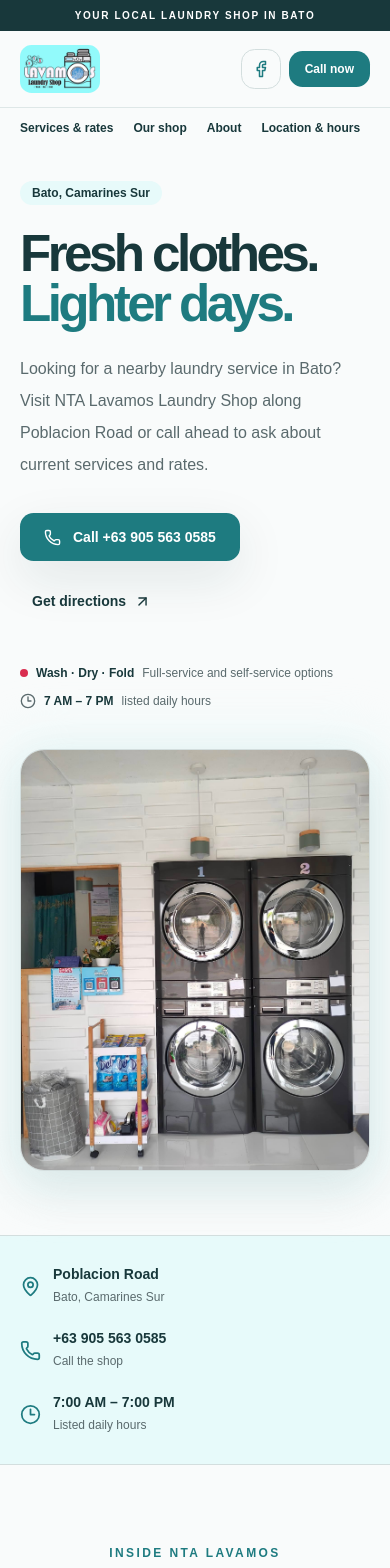
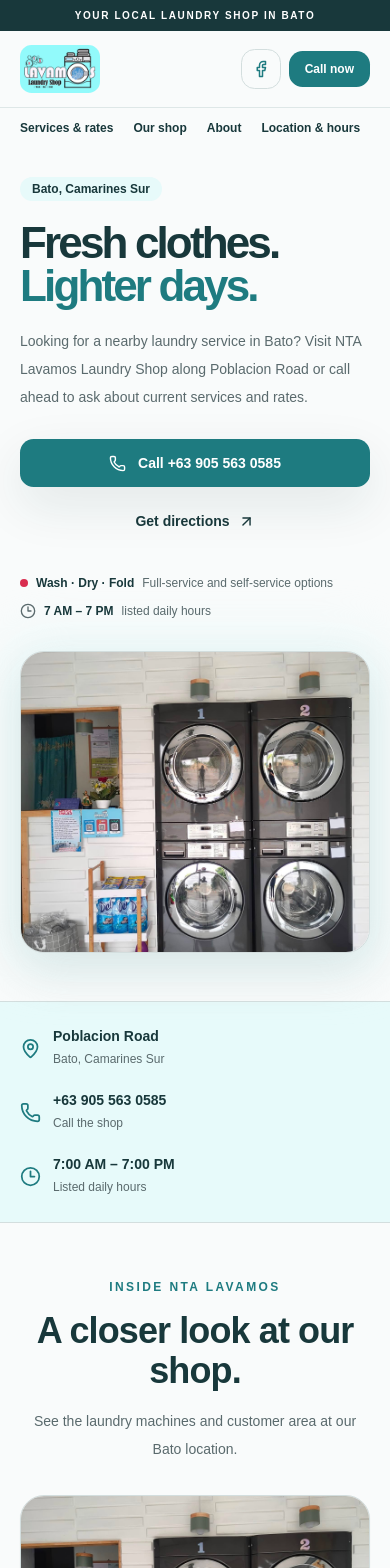
Before and after one commit to Draizen75/NTA-Lavamos-Laundry-Shop, a Next.js app: page / in a window 390 px wide. Shown: the top 1568 px of the page. Built offline with nearby package versions, Linux system fonts and the light colour scheme.

Commit message:
Improve mobile and tablet responsive layouts

```diff
--- a/app/page.tsx
+++ b/app/page.tsx
@@ -37,26 +37,26 @@ export default function Home() {
           <a href={business.facebook} target="_blank" rel="noopener noreferrer" className="inline-flex h-10 items-center gap-2 rounded-lg border border-border px-4 text-sm font-semibold text-brand-deep transition hover:border-primary hover:text-primary"><Facebook size={15} /> Facebook</a>
           <a href={business.phoneHref} className="inline-flex h-10 items-center gap-2 rounded-lg bg-primary px-4 text-sm font-semibold text-white shadow-sm transition hover:bg-primary/90"><Phone size={15} /> Call the shop</a>
         </nav>
-        <div className="flex items-center gap-2 md:hidden"><a href={business.facebook} target="_blank" rel="noopener noreferrer" aria-label="Visit NTA Lavamos on Facebook" className="grid h-10 w-10 place-items-center rounded-lg border border-border text-primary"><Facebook size={18} /></a><a href={business.phoneHref} className="rounded-lg bg-primary px-4 py-2.5 text-xs font-bold text-white">Call now</a></div>
+        <div className="flex items-center gap-2 lg:hidden"><a href={business.facebook} target="_blank" rel="noopener noreferrer" aria-label="Visit NTA Lavamos on Facebook" className="grid h-10 w-10 place-items-center rounded-lg border border-border text-primary"><Facebook size={18} /></a><a href={business.phoneHref} className="rounded-lg bg-primary px-4 py-2.5 text-xs font-bold text-white">Call now</a></div>
       </header>
-      <nav aria-label="Quick navigation" className="container flex gap-5 overflow-x-auto border-t border-border/70 py-3 text-xs font-semibold text-brand-deep md:hidden">
+      <nav aria-label="Quick navigation" className="container flex gap-5 overflow-x-auto border-t border-border/70 py-3 text-xs font-semibold text-brand-deep lg:hidden">
         <Link className="shrink-0" href="#services">Services & rates</Link><Link className="shrink-0" href="#gallery">Our shop</Link><Link className="shrink-0" href="#about">About</Link><Link className="shrink-0" href="#visit">Location & hours</Link>
       </nav>
 
-      <section className="container grid items-center gap-10 pb-16 pt-8 md:grid-cols-[1.02fr_0.98fr] md:pb-24 md:pt-12">
+      <section className="container grid items-center gap-8 pb-12 pt-7 sm:gap-10 sm:pb-16 sm:pt-10 lg:grid-cols-[1.02fr_0.98fr] lg:pb-24 lg:pt-12">
         <div className="relative z-10">
           <Badge variant="secondary" className="border-0 bg-brand-mint text-brand-deep">Bato, Camarines Sur</Badge>
-          <h1 className="mt-6 max-w-[650px] text-[clamp(3.2rem,7vw,5.8rem)] font-black leading-[0.98] tracking-[-0.07em] text-brand-deep">
+          <h1 className="mt-5 max-w-[650px] text-[clamp(2.75rem,9vw,5.8rem)] font-black leading-[0.98] tracking-[-0.065em] text-brand-deep sm:mt-6">
             Fresh clothes.<br /><span className="text-primary">Lighter days.</span>
           </h1>
-          <p className="mt-6 max-w-lg text-base leading-8 text-muted-foreground">
+          <p className="mt-5 max-w-lg text-sm leading-7 text-muted-foreground sm:mt-6 sm:text-base sm:leading-8">
             Looking for a nearby laundry service in Bato? Visit NTA Lavamos Laundry Shop along Poblacion Road or call ahead to ask about current services and rates.
           </p>
-          <div className="mt-8 flex flex-wrap items-center gap-4">
-            <a href={business.phoneHref} className="inline-flex h-12 items-center gap-3 rounded-lg bg-primary px-6 text-sm font-bold text-white shadow-soft transition hover:bg-primary/90"><Phone size={17} /> Call {business.phone}</a>
-            <a href={mapLink} target="_blank" rel="noopener noreferrer" className="inline-flex h-12 items-center px-3 text-sm font-bold text-brand-deep hover:text-primary">Get directions <ArrowUpRight className="ml-2" size={17} /></a>
+          <div className="mt-7 flex flex-col items-stretch gap-3 sm:mt-8 sm:flex-row sm:flex-wrap sm:items-center sm:gap-4">
+            <a href={business.phoneHref} className="inline-flex min-h-12 w-full items-center justify-center gap-3 rounded-lg bg-primary px-5 text-sm font-bold text-white shadow-soft transition hover:bg-primary/90 sm:w-auto sm:px-6"><Phone size={17} /> Call {business.phone}</a>
+            <a href={mapLink} target="_blank" rel="noopener noreferrer" className="inline-flex min-h-11 items-center justify-center px-3 text-sm font-bold text-brand-deep hover:text-primary sm:justify-start">Get directions <ArrowUpRight className="ml-2" size={17} /></a>
           </div>
-          <div className="mt-10 flex flex-wrap items-center gap-x-6 gap-y-3 text-xs text-muted-foreground">
+          <div className="mt-8 flex flex-col items-start gap-3 text-xs text-muted-foreground sm:mt-10 sm:flex-row sm:flex-wrap sm:items-center sm:gap-x-6 sm:gap-y-3">
             <span className="flex items-center gap-2"><span className="h-2 w-2 rounded-full bg-brand-red" /><strong className="text-brand-deep">Wash · Dry · Fold</strong> Full-service and self-service options</span>
             <span className="flex items-center gap-2"><Clock3 size={16} /><strong className="text-brand-deep">7 AM – 7 PM</strong> listed daily hours</span>
           </div>
@@ -72,14 +72,14 @@ export default function Home() {
               height={1365}
               priority
               sizes="(max-width: 768px) 100vw, 600px"
-              className="h-[420px] w-full object-cover sm:h-[520px]"
+              className="h-[300px] w-full object-cover sm:h-[420px] lg:h-[520px]"
             />
           </div>
         </div>
       </section>
 
       <section className="border-y border-border bg-brand-mint">
-        <div className="container grid gap-5 py-7 sm:grid-cols-3 sm:gap-8">
+        <div className="container grid gap-5 py-6 sm:grid-cols-2 sm:gap-6 lg:grid-cols-3 lg:gap-8 lg:py-7">
           <div className="flex items-center gap-3"><MapPin className="text-primary" size={21} /><span><strong className="block text-sm text-brand-deep">Poblacion Road</strong><span className="text-xs text-muted-foreground">Bato, Camarines Sur</span></span></div>
           <div className="flex items-center gap-3"><Phone className="text-primary" size={21} /><span><strong className="block text-sm text-brand-deep">+63 905 563 0585</strong><span className="text-xs text-muted-foreground">Call the shop</span></span></div>
           <div className="flex items-center gap-3"><Clock3 className="text-primary" size={21} /><span><strong className="block text-sm text-brand-deep">7:00 AM – 7:00 PM</strong><span className="text-xs text-muted-foreground">Listed daily hours</span></span></div>
@@ -87,16 +87,16 @@ export default function Home() {
       </section>
 
 
-      <section id="gallery" className="bg-background py-20 sm:py-24">
+      <section id="gallery" className="bg-background py-14 sm:py-20 lg:py-24">
         <div className="container">
           <div className="mx-auto max-w-2xl text-center">
             <p className="text-xs font-bold uppercase tracking-[0.2em] text-primary">Inside NTA Lavamos</p>
             <h2 className="mt-4 text-4xl font-black tracking-tight text-brand-deep sm:text-5xl">A closer look at our shop.</h2>
             <p className="mt-4 text-sm leading-7 text-muted-foreground">See the laundry machines and customer area at our Bato location.</p>
           </div>
-          <div className="mt-12 grid gap-6 md:grid-cols-2">
+          <div className="mt-8 grid gap-5 sm:mt-10 sm:gap-6 md:grid-cols-2">
             <figure className="overflow-hidden rounded-3xl border border-border bg-white shadow-sm">
-              <Image src="/lavamos%20shop.jpg" alt="Commercial washer and dryer machines inside NTA Lavamos Laundry Shop" width={1024} height={1365} sizes="(max-width: 768px) 100vw, 50vw" className="h-[360px] w-full object-cover sm:h-[460px]" />
+              <Image src="/lavamos%20shop.jpg" alt="Commercial washer and dryer machines inside NTA Lavamos Laundry Shop" width={1024} height={1365} sizes="(max-width: 768px) 100vw, 50vw" className="h-[280px] w-full object-cover sm:h-[380px] lg:h-[460px]" />
               <figcaption className="px-5 py-4 text-sm font-semibold text-brand-deep">Our laundry machines</figcaption>
             </figure>
             <figure className="overflow-hidden rounded-3xl border border-border bg-white shadow-sm">
@@ -107,7 +107,7 @@ export default function Home() {
         </div>
       </section>
 
-      <section id="services" className="bg-brand-mint/70 py-20 sm:py-24">
+      <section id="services" className="bg-brand-mint/70 py-14 sm:py-20 lg:py-24">
         <div className="container">
           <div className="mx-auto max-w-2xl text-center">
             <p className="text-xs font-bold uppercase tracking-[0.2em] text-primary">Services & pricing</p>
@@ -115,13 +115,13 @@ export default function Home() {
             <p className="mt-4 text-sm leading-7 text-muted-foreground">Choose full-service laundry or use the self-service machines. Prices below follow the shop&apos;s supplied rate poster.</p>
           </div>
 
-          <div className="mt-12 grid gap-6 lg:grid-cols-2">
+          <div className="mt-8 grid gap-5 sm:mt-10 sm:gap-6 lg:grid-cols-2">
             <Card className="overflow-hidden rounded-3xl border-0 shadow-sm">
               <div className="bg-brand-red px-6 py-5 text-white">
                 <h3 className="text-2xl font-black">Full-service</h3>
                 <p className="mt-1 text-sm text-white/90">Wash, dry and fold</p>
               </div>
-              <CardContent className="p-6">
+              <CardContent className="p-4 sm:p-6">
                 <ul className="divide-y divide-border">
                   <li className="flex items-start justify-between gap-4 py-4 text-sm"><span className="font-semibold text-brand-deep">With detergent and fabcon</span><strong className="whitespace-nowrap text-lg font-black text-brand-red">₱190.00</strong></li>
                   <li className="flex items-start justify-between gap-4 py-4 text-sm"><span className="font-semibold text-brand-deep">No detergent or fabcon</span><strong className="whitespace-nowrap text-lg font-black text-brand-red">₱175.00</strong></li>
@@ -151,11 +151,11 @@ export default function Home() {
             </Card>
           </div>
 
-          <div className="mt-6 grid gap-6 lg:grid-cols-[0.9fr_1.1fr]">
+          <div className="mt-5 grid gap-5 sm:mt-6 sm:gap-6 lg:grid-cols-[0.9fr_1.1fr]">
             <Card className="rounded-3xl border-0 shadow-sm">
               <CardContent className="p-6 sm:p-8">
                 <p className="text-xs font-bold uppercase tracking-[0.18em] text-primary">Service turnaround</p>
-                <div className="mt-5 grid gap-4 sm:grid-cols-2">
+                <div className="mt-5 grid gap-4 md:grid-cols-2">
                   <div className="rounded-2xl bg-brand-blue-soft p-5">
                     <h3 className="font-extrabold text-brand-deep">Regular service</h3>
                     <p className="mt-1 text-2xl font-black text-primary">No extra fee</p>
@@ -173,7 +173,7 @@ export default function Home() {
             <Card className="rounded-3xl border-0 shadow-sm">
               <CardContent className="p-6 sm:p-8">
                 <p className="text-xs font-bold uppercase tracking-[0.18em] text-primary">Laundry load capacity</p>
-                <div className="mt-5 grid gap-3 sm:grid-cols-2">
+                <div className="mt-5 grid gap-3 sm:grid-cols-2 lg:grid-cols-2">
                   <div className="rounded-2xl bg-brand-mint p-4"><p className="text-sm font-extrabold text-brand-deep">Light load</p><p className="mt-1 text-2xl font-black text-primary">8 kg</p><p className="mt-1 text-xs text-muted-foreground">T-shirts, shorts, underwear, thin pajamas, blouses and other lightweight garments.</p></div>
                   <div className="rounded-2xl bg-brand-blue-soft p-4"><p className="text-sm font-extrabold text-brand-deep">Standard mixed load</p><p className="mt-1 text-2xl font-black text-primary">7 kg</p><p className="mt-1 text-xs text-muted-foreground">A combination of light and regular garments such as shirts, pants and pajamas.</p></div>
                   <div className="rounded-2xl bg-brand-red-soft p-4"><p className="text-sm font-extrabold text-brand-deep">Heavy load</p><p className="mt-1 text-2xl font-black text-primary">7 kg</p><p className="mt-1 text-xs text-muted-foreground">Jeans, denim clothing, towels, curtains, hoodies, sweatshirts and jackets.</p></div>
@@ -188,8 +188,8 @@ export default function Home() {
         </div>
       </section>
 
-      <section id="about" className="container grid items-center gap-12 py-20 sm:py-28 md:grid-cols-2">
-        <div className="relative mx-auto min-h-[330px] w-full max-w-[490px] overflow-hidden rounded-[2rem] bg-brand-mint shadow-soft">
+      <section id="about" className="container grid items-center gap-8 py-14 sm:gap-10 sm:py-20 lg:grid-cols-2 lg:gap-12 lg:py-28">
+        <div className="relative mx-auto h-[280px] w-full max-w-[490px] overflow-hidden rounded-[2rem] bg-brand-mint shadow-soft sm:h-[360px] lg:h-[420px]">
           <Image
             src="/lavamos%20shop%201.jpg"
             alt="Inside NTA Lavamos Laundry Shop, showing the actual shop interior and laundry equipment"
@@ -203,7 +203,7 @@ export default function Home() {
           <p className="text-xs font-bold uppercase tracking-[0.2em] text-primary">NTA Lavamos Laundry Shop</p>
           <h2 className="mt-4 text-4xl font-black leading-tight tracking-tight text-brand-deep sm:text-5xl">Your neighborhood laundry <span className="text-primary">stop.</span></h2>
           <p className="mt-5 text-sm leading-7 text-muted-foreground">Choose full-service wash, dry and fold or self-service machine options. View the service rates, turnaround choices and load-capacity guidance above, or contact the shop to confirm availability.</p>
-          <Card className="mt-7 rounded-2xl border-border/80 shadow-sm">
+          <Card className="mt-6 rounded-2xl border-border/80 shadow-sm sm:mt-7">
             <CardContent className="flex flex-col gap-3 p-5 sm:flex-row sm:items-center">
               <span className="grid h-11 w-11 shrink-0 place-items-center rounded-xl bg-brand-mint text-primary"><Phone size={20} /></span>
               <div className="min-w-0 flex-1"><p className="font-extrabold text-brand-deep">Need help choosing a service?</p><p className="mt-1 text-xs leading-5 text-muted-foreground">Call the shop to confirm current rates, machine availability and turnaround.</p></div>
@@ -213,8 +213,8 @@ export default function Home() {
         </div>
       </section>
 
-      <section id="visit" className="container pb-20 sm:pb-28">
-        <div className="grid overflow-hidden rounded-3xl bg-brand-mint md:grid-cols-[0.78fr_1.22fr]">
+      <section id="visit" className="container pb-14 sm:pb-20 lg:pb-28">
+        <div className="grid overflow-hidden rounded-3xl bg-brand-mint lg:grid-cols-[0.78fr_1.22fr]">
           <div className="p-8 sm:p-12">
             <p className="text-xs font-bold uppercase tracking-[0.2em] text-primary">Find the shop</p>
             <h2 className="mt-4 text-4xl font-black tracking-tight text-brand-deep">Visit <span className="text-primary">NTA Lavamos.</span></h2>
@@ -225,13 +225,13 @@ export default function Home() {
             </div>
             <a href={mapLink} target="_blank" rel="noopener noreferrer" className="mt-8 inline-flex h-11 items-center gap-2 rounded-lg bg-primary px-5 text-sm font-bold text-white hover:bg-primary/90">Open in Google Maps <ArrowUpRight size={16} /></a>
           </div>
-          <div className="min-h-[340px] bg-brand-mint">
+          <div className="h-[300px] bg-brand-mint sm:h-[380px] lg:h-auto lg:min-h-[420px]">
             <iframe
               title="Interactive Google Map showing NTA Lavamos Laundry Shop in Bato, Camarines Sur"
               src={mapEmbed}
               width="100%"
               height="100%"
-              className="min-h-[340px] w-full border-0"
+              className="h-full min-h-[300px] w-full border-0 sm:min-h-[380px] lg:min-h-[420px]"
               loading="lazy"
               referrerPolicy="no-referrer-when-downgrade"
               allowFullScreen
@@ -241,16 +241,16 @@ export default function Home() {
       </section>
 
       <section id="contact" className="bg-brand-deep text-white">
-        <div className="container flex flex-col gap-6 py-14 sm:flex-row sm:items-center sm:justify-between">
+        <div className="container flex flex-col gap-5 py-10 sm:gap-6 sm:py-14 md:flex-row md:items-center md:justify-between">
           <div><p className="text-xs font-bold uppercase tracking-[0.2em] text-brand-cyan">Need laundry service?</p><h2 className="mt-3 text-3xl font-black sm:text-4xl">Call NTA Lavamos.</h2><p className="mt-2 text-sm text-white/70">Ask about available services, rates, and order turnaround.</p></div>
           <a href={business.phoneHref} className="inline-flex h-12 shrink-0 items-center justify-center gap-3 rounded-lg bg-brand-cyan px-6 text-sm font-bold text-brand-deep transition hover:bg-brand-cyan/85"><Phone size={17} /> {business.phone}</a>
         </div>
       </section>
 
       <footer className="bg-brand-deep text-white">
-        <div className="container flex flex-col gap-5 border-t border-white/10 py-7 sm:flex-row sm:items-center sm:justify-between">
+        <div className="container flex flex-col gap-5 border-t border-white/10 py-7 sm:gap-4 md:flex-row md:items-center md:justify-between">
           <div className="flex items-center gap-3"><Image src="/lavamos%20logo.jpg" alt="NTA Lavamos Laundry Shop logo" width={96} height={54} className="h-10 w-auto rounded-md object-contain" /><span className="text-[10px] text-white/65">Laundry Shop · Bato, Camarines Sur</span></div>
-          <div className="flex items-center gap-4"><a href={business.facebook} target="_blank" rel="noopener noreferrer" className="inline-flex items-center gap-2 text-xs font-semibold text-white/80 transition hover:text-white"><Facebook size={15} /> Facebook page <ArrowUpRight size={13} /></a><p className="text-xs text-white/60">© {new Date().getFullYear()} NTA Lavamos Laundry Shop.</p></div>
+          <div className="flex flex-col items-start gap-3 sm:flex-row sm:items-center sm:gap-4"><a href={business.facebook} target="_blank" rel="noopener noreferrer" className="inline-flex items-center gap-2 text-xs font-semibold text-white/80 transition hover:text-white"><Facebook size={15} /> Facebook page <ArrowUpRight size={13} /></a><p className="text-xs text-white/60">© {new Date().getFullYear()} NTA Lavamos Laundry Shop.</p></div>
         </div>
       </footer>
     </main>
```
